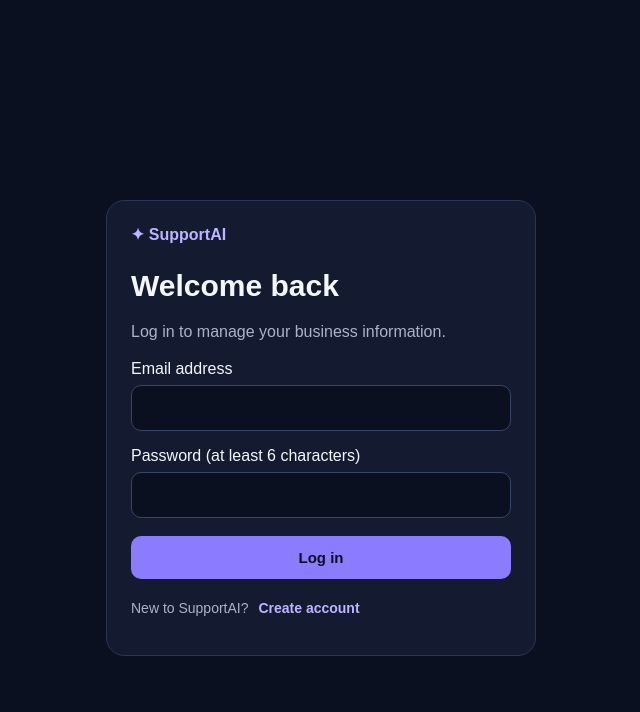
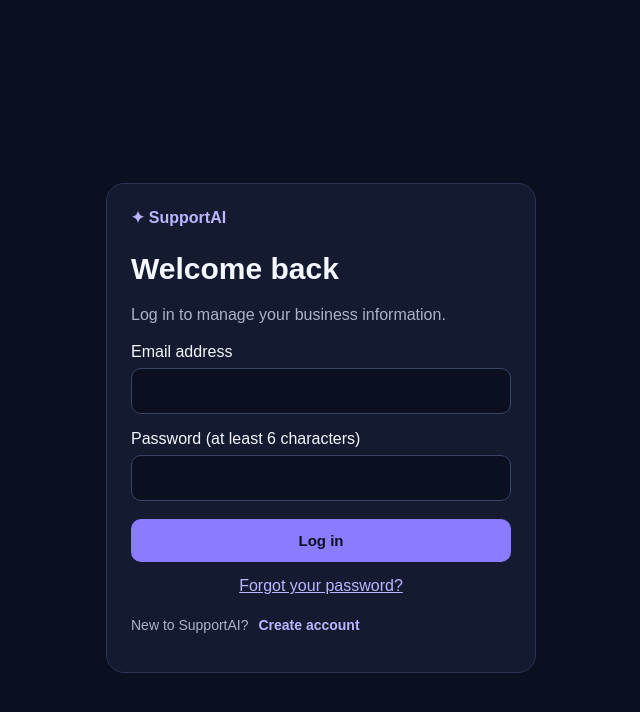
Before and after one commit to supportaibusiness-creator/Supportai, a Next.js app: page /login in a window 1280 px wide. Both pictures are taken after a click on the button "Log in". Shown: the top 712 px of the page, without its empty margins (319-959 px from the left). Built offline with nearby package versions, Linux system fonts and the light colour scheme; no server answers.

Commit message:
Add password recovery to login

```diff
--- a/app/login/page.js
+++ b/app/login/page.js
@@ -15,7 +15,7 @@
   async function handleSubmit(event) {
     event.preventDefault();
     if (!supabase) {
-      setMessage("Supabase isn't connected yet. Add the two Supabase environment variables in Vercel and redeploy.");
+      setMessage("SupportAI is not connected to its account service. Please try again later.");
       return;
     }
     setBusy(true);
@@ -27,7 +27,7 @@
         if (data.session) {
           router.push("/dashboard");
         } else {
-          setMessage("Account created. Check your email to confirm your account, then return here to log in.");
+          setMessage("Account created. Check your email to confirm your account, then log in.");
           setMode("login");
         }
       } else {
@@ -37,6 +37,30 @@
       }
     } catch (error) {
       setMessage(error.message || "Couldn't complete that request. Please try again.");
+    } finally {
+      setBusy(false);
+    }
+  }
+
+  async function sendRecovery() {
+    if (!supabase) {
+      setMessage("SupportAI is not connected to its account service. Please try again later.");
+      return;
+    }
+    if (!email.trim()) {
+      setMessage("Enter your email address first.");
+      return;
+    }
+    setBusy(true);
+    setMessage("");
+    try {
+      const { error } = await supabase.auth.resetPasswordForEmail(email.trim(), {
+        redirectTo: `${window.location.origin}/reset-password`,
+      });
+      if (error) throw error;
+      setMessage("If an account exists for that email, a password-reset link has been sent. Check your inbox and spam folder.");
+    } catch (error) {
+      setMessage(error.message || "Couldn't send the reset email. Please try again.");
     } finally {
       setBusy(false);
     }
@@ -58,6 +82,7 @@
           <input id="password" type="password" autoComplete={mode === "signup" ? "new-password" : "current-password"} minLength={6} required value={password} onChange={e => setPassword(e.target.value)} style={inputStyle} />
           <button disabled={busy} type="submit" style={{ ...buttonStyle, opacity: busy ? 0.7 : 1 }}>{busy ? "Please wait…" : mode === "signup" ? "Create account" : "Log in"}</button>
         </form>
+        {mode === "login" && <button type="button" disabled={busy} onClick={sendRecovery} style={{ width: "100%", marginTop: 14, border: 0, background: "transparent", color: "#bdb5ff", font: "inherit", cursor: "pointer", textDecoration: "underline" }}>Forgot your password?</button>}
         {message && <p role="status" style={{ background: "#202943", borderRadius: 10, padding: 12, lineHeight: 1.5, overflowWrap: "anywhere" }}>{message}</p>}
         <p style={{ color: "#aab3cc", marginTop: 20, fontSize: 14 }}>
           {mode === "signup" ? "Already have an account? " : "New to SupportAI? "}
```
